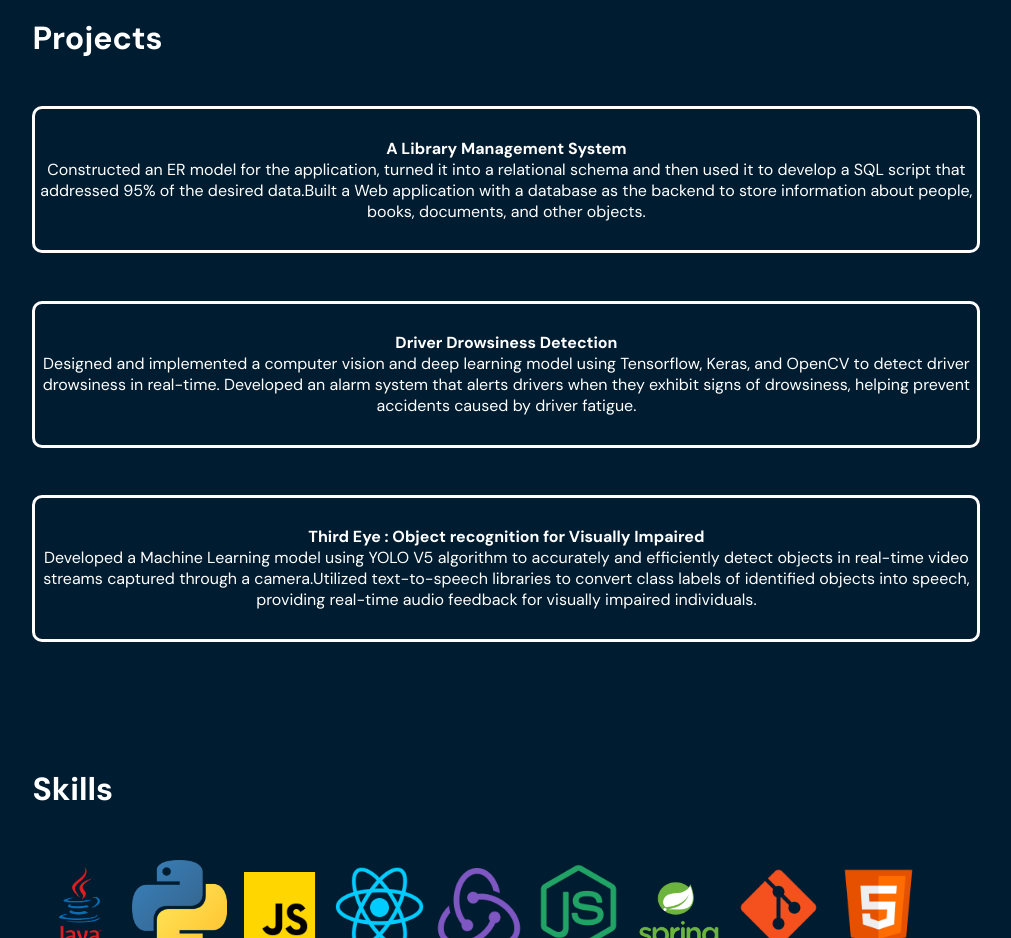
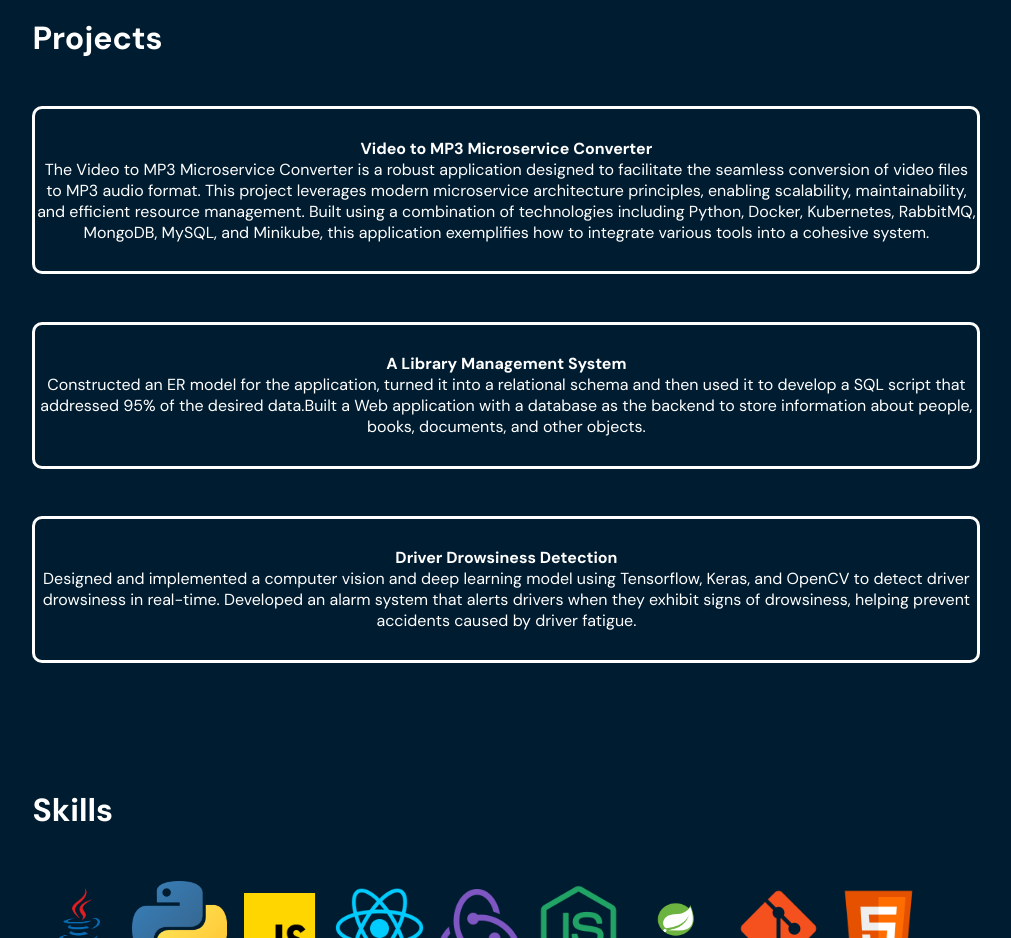
Before and after one commit to Shwejansrv/Portfolio, a React (Vite) app: page / in a window 1280 px wide. Shown: the part 1680-2618 px from the top of the page, without its empty margins (102-1113 px from the left). Built offline with nearby package versions, Linux system fonts and the light colour scheme.

Commit message:
Adding Project 1

```diff
--- a/src/components/Projects.jsx
+++ b/src/components/Projects.jsx
@@ -4,14 +4,14 @@ import {motion} from 'framer-motion'
 
 function Projects(){
     const projectDetails = [
+        { title: 'Video to MP3 Microservice Converter',
+          description: 'The Video to MP3 Microservice Converter is a robust application designed to facilitate the seamless conversion of video files to MP3 audio format. This project leverages modern microservice architecture principles, enabling scalability, maintainability, and efficient resource management. Built using a combination of technologies including Python, Docker, Kubernetes, RabbitMQ, MongoDB, MySQL, and Minikube, this application exemplifies how to integrate various tools into a cohesive system.',
+          github:"https://github.com/Shwejansrv/Video-to-MP3-Microservice-Converter", },
         { title: 'A Library Management System',
           description: 'Constructed an ER model for the application, turned it into a relational schema and then used it to develop a SQL script that addressed 95% of the desired data.Built a Web application with a database as the backend to store information about people, books, documents, and other objects.',
           github:"https://github.com/shwejansrv/", },
         { title: 'Driver Drowsiness Detection',
           description: 'Designed and implemented a computer vision and deep learning model using Tensorflow, Keras, and OpenCV to detect driver drowsiness in real-time. Developed an alarm system that alerts drivers when they exhibit signs of drowsiness, helping prevent accidents caused by driver fatigue.',
-          github:"https://github.com/shwejansrv/", },
-        { title: 'Third Eye : Object recognition for Visually Impaired',
-          description: 'Developed a Machine Learning model using YOLO V5 algorithm to accurately and efficiently detect objects in real-time video streams captured through a camera.Utilized text-to-speech libraries to convert class labels of identified objects into speech, providing real-time audio feedback for visually impaired individuals.',
           github:"https://github.com/shwejansrv/", },
       ]
 
```
